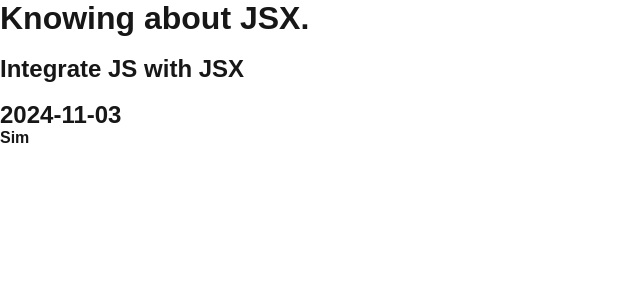
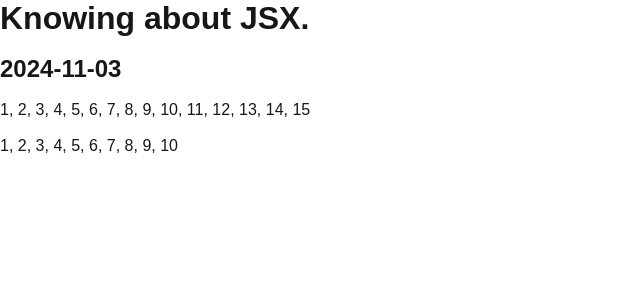
Before and after one commit to douglimaonline/JavaScript, a Next.js app in the folder Curso-nextjs/exercises/: page /basics/jsx in a window 1280 px wide. Shown: the top 300 px of the page, without its empty margins (0-640 px from the left). Built offline with nearby package versions, Linux system fonts and the light colour scheme.

Commit message:
List exercise

```diff
--- a/Curso-nextjs/exercises/pages/basics/jsx.jsx
+++ b/Curso-nextjs/exercises/pages/basics/jsx.jsx
@@ -9,19 +9,47 @@ export default function knowingJSX() {
             </h1>
             <br />
             <h2>
-                {subtitle}
+                {currentDate}
             </h2>
             <br />
-            <h2>
-                {currentDate}
-            </h2>
-            <h4>
-                {between(7, 1, 9)}
-            </h4>
+            <div>
+                {listGenerate(15)}
+            </div>
+            <br />
+            <div>
+                {gerarLista(10)}
+            </div>
         </div>
     )
 };
 
-function between (value, min, max) {
-    if (value >= min && value <= max) return "Sim"
+// Exercise List
+
+function listGenerate (totalLines) {
+    let list = Array.from({length: totalLines}, (_, index) => index + 1)
+    let html = [];
+    list.forEach((number) => {
+        if (number === totalLines) {
+            html.push(<span key={number}>{number}</span>)
+        } else {
+            html.push(
+                <span key={number}>{number}, </span>
+            );
+        };
+    });
+    return html
 }
+
+// Solution
+
+function gerarLista (total) {
+    let list = [];
+    for (let i = 1; i <= total; i++) {
+        if (i === total) {
+            list.push(<span key={i}>{i}</span>)
+        } else {
+            list.push(<span key={i}>{i}, </span>)
+        };
+    };
+    return list
+}
```
